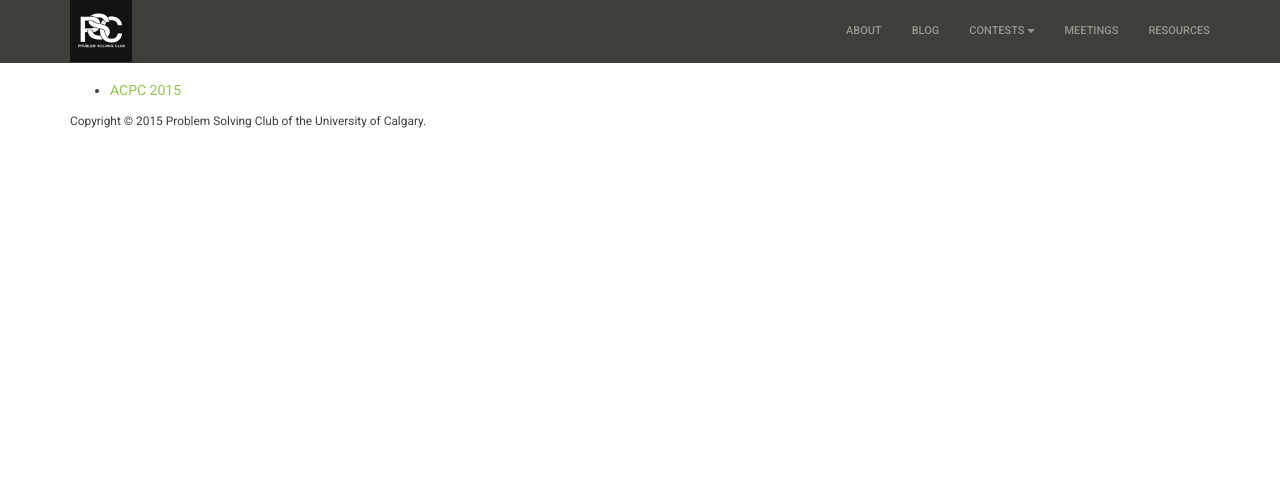
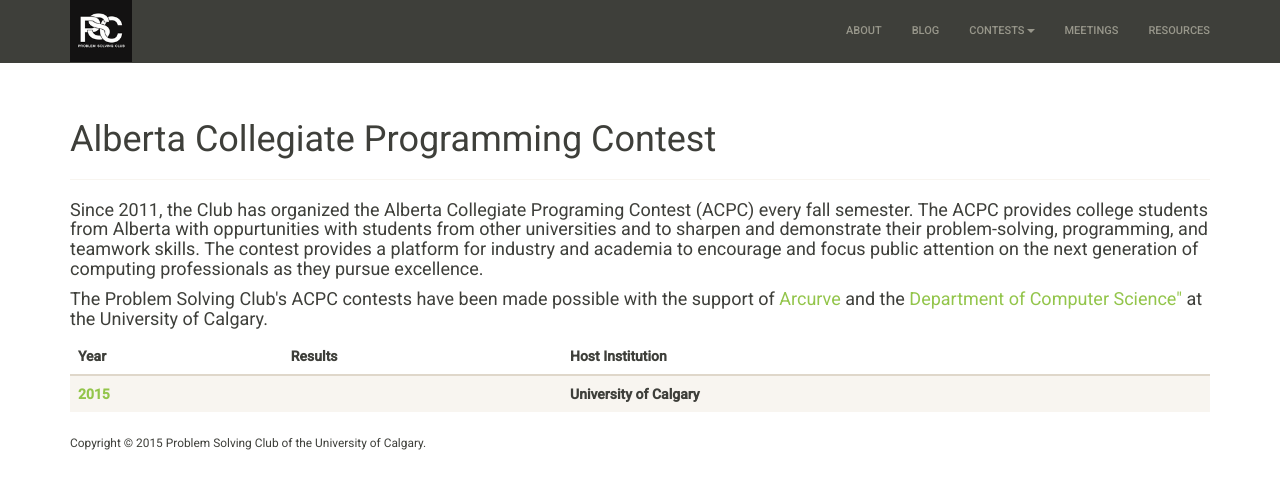
Before and after one commit to ProblemSolvingClub/psc-website, a Jekyll site: the page built from contests/acpc/index.html, in a window 1280 px wide. Shown: the top 489 px of the page. Built offline with Jekyll 4.4.1, drawn with Linux system fonts in a browser that asks for light colours; nearby versions of some CDN libraries.

Commit message:
added content to main contest pages

```diff
--- a/about/index.html
+++ b/about/index.html
@@ -39,7 +39,7 @@ title: About
       </tr>
       <tr>
         <td> VP Technology </td>
-        <td> Andrew Han </td>
+        <td> Andrew Heng </td>
       </tr>
     </tbody>
   </table>
--- a/contests/acpc/index.html
+++ b/contests/acpc/index.html
@@ -4,7 +4,42 @@ title: ACPC
 ---
 
 <div class="container">
-  <ul>
-    <li><a href="/contests/acpc/2015">ACPC 2015</a></li>
-  </ul>
+  <div class="page-header">
+    <h1>Alberta Collegiate Programming Contest</h1>
+  </div>
+  <h4>
+    Since 2011, the Club has organized the Alberta Collegiate Programing Contest (ACPC) every fall semester. The ACPC provides college students from Alberta with oppurtunities with students from other universities and to sharpen and demonstrate their problem-solving, programming, and teamwork skills. The contest provides a platform for industry and academia to encourage and focus public attention on the next generation of computing professionals as they pursue excellence.
+  </h4>
+  <h4>
+    The Problem Solving Club's ACPC contests have been made possible with the support of <a href="http://www.arcurve.com">Arcurve</a> and the <a href="http://www.cpsc.ucalgary.ca">Department of Computer Science"</a> at the University of Calgary.
+  </h4>
+
+  <table class="table table-striped">
+    <thead>
+      <tr>
+        <th>
+          Year
+        </th>
+        <th>
+          Results
+        </th>
+        <th>
+          Host Institution
+        </th>
+      </tr>
+    </thead>
+    <tbody>
+      <tr>
+        <th>
+          <a href="/contests/acpc/2015">2015</a>
+        </th>
+        <th>
+          <!-- RESULTS --!>
+        </th>
+        <th>
+          University of Calgary
+        </th>
+      </tr>
+    </tbody>
+  </table>
 </div>
```
Also changed, not shown: contests/ccpc/index.html (+32 -0 lines), contests/practice/index.html (+30 -0 lines).
